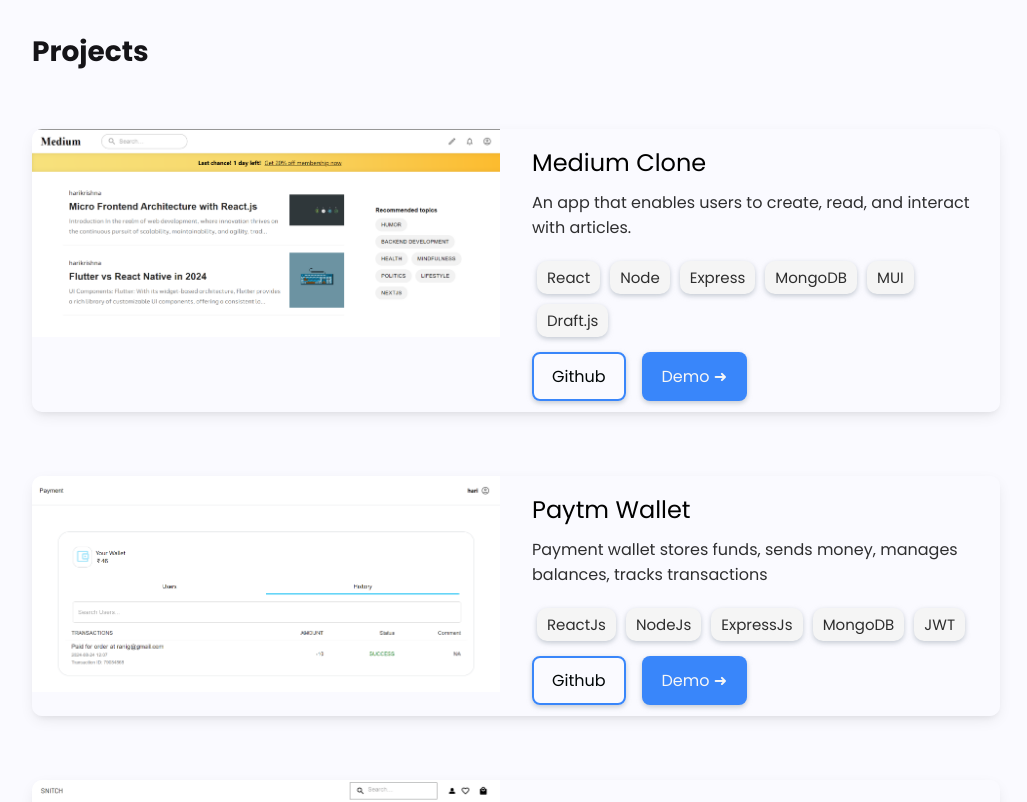
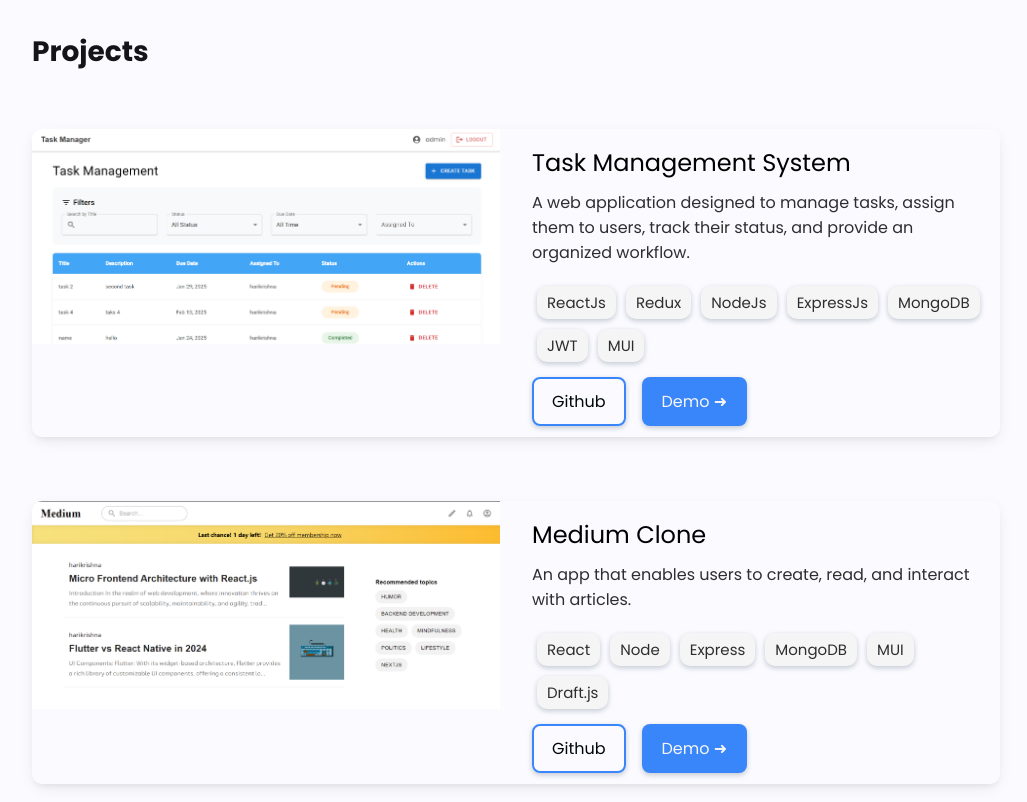
Before and after one commit to itsmehk8333/hk-portfolio, a React (Create React App) app: page / in a window 1280 px wide. Shown: the part 1820-2622 px from the top of the page, without its empty margins (124-1151 px from the left). Built offline with nearby package versions, Linux system fonts and the light colour scheme.

Commit message:
adding the task management project

```diff
--- a/src/data/ProjectData.js
+++ b/src/data/ProjectData.js
@@ -1,11 +1,19 @@
 // --------------------------------------- Project List
 export const ProjectList = [
+  {
+    img: '/taskpageimage.png',
+    title: "Task Management System",
+    description: "A web application designed to manage tasks, assign them to users, track their status, and provide an organized workflow.",
+    tech_stack: ["ReactJs", "Redux", "NodeJs", "ExpressJs", "MongoDB", "JWT", "MUI",],
+    github_url: "https://github.com/itsmehk8333/design-shark",
+    demo_url: "https://design-shark-xrzm.vercel.app/login",
+  },
   {
     img: "/medium-project-image.png",
     title: "Medium Clone",
     description:
       "An app that enables users to create, read, and interact with articles.",
-    tech_stack: ["React", "Node", "Express", "MongoDB","MUI" , "Draft.js"],
+    tech_stack: ["React", "Node", "Express", "MongoDB", "MUI", "Draft.js"],
     github_url: "https://github.com/itsmehk8333/medium-front-end",
     demo_url: "https://medium-front-end-xi.vercel.app/homepage",
   },
@@ -14,7 +22,7 @@
     title: "Paytm Wallet",
     description:
       "Payment wallet stores funds, sends money, manages balances, tracks transactions",
-    tech_stack: ["ReactJs", "NodeJs", "ExpressJs", "MongoDB","JWT"],
+    tech_stack: ["ReactJs", "NodeJs", "ExpressJs", "MongoDB", "JWT"],
     github_url: "https://github.com/itsmehk8333/paytm-wallet-frontend",
     demo_url: "https://paytm-wallet-frontend.vercel.app/login",
   },
```
Also changed, not shown: public/taskpageimage.png (added).
